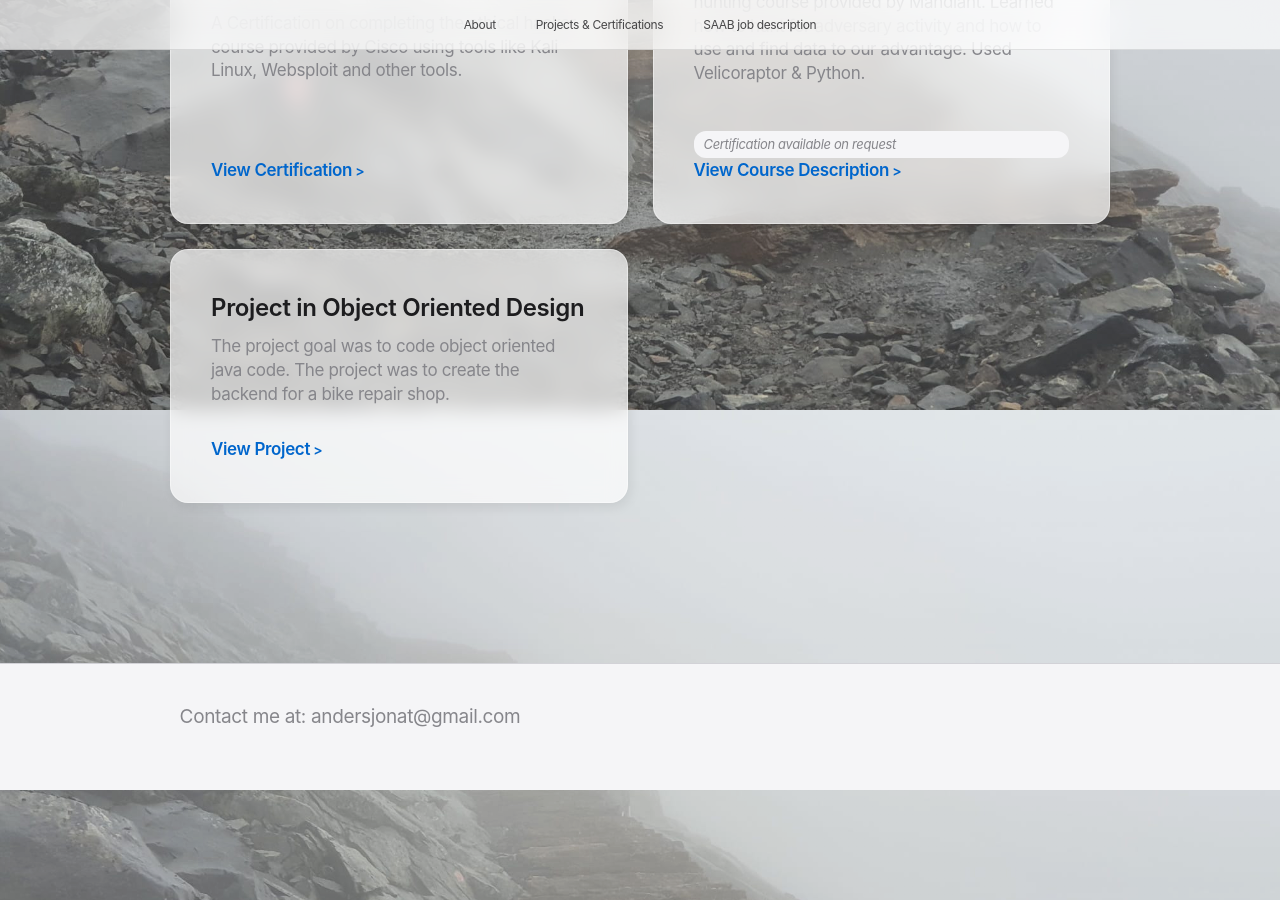
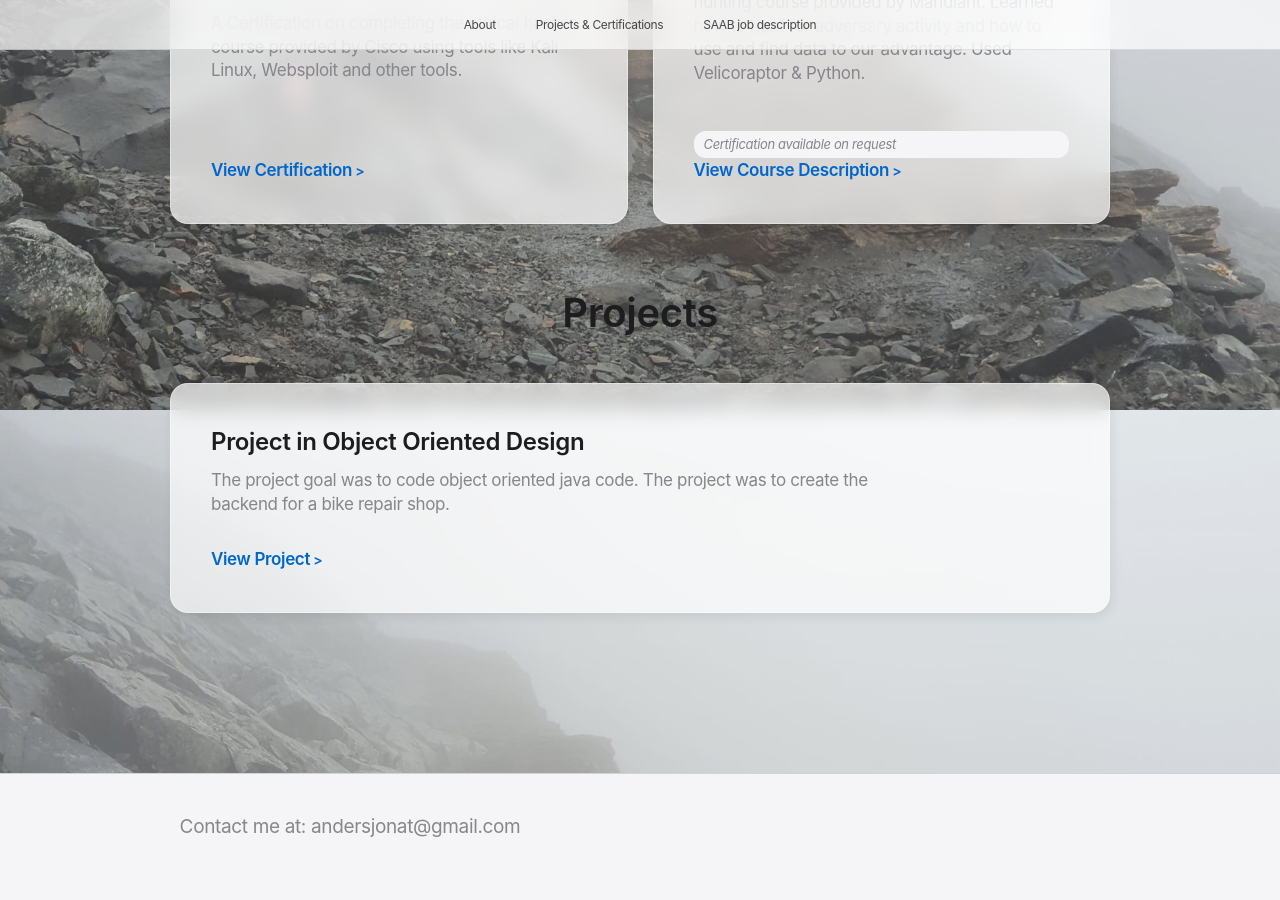
Before and after one commit to anders-ijas/anders-ijas.github.io, a Jekyll site: the page built from projects.md, in a window 1280 px wide and 900 px high, scrolled down 550 px. Built offline with Jekyll 4.4.1, drawn with Linux system fonts in a browser that asks for light colours.

Commit message:
Update projects.md

```diff
--- a/projects.md
+++ b/projects.md
@@ -23,10 +23,15 @@ css_class: project-mode
 
   </div>
 
-  <div class="project-card">
+
+</div>
+
+## Projects
+
+<div>
+    <div class="project-card">
     <h3>Project in Object Oriented Design</h3>
     <p>The project goal was to code object oriented java code. The project was to create the backend for a bike repair shop.</p>
     <a href="https://github.com/anders-ijas/IV1350-Bike-Repair">View Project</a>
   </div>
-
 </div>
```
